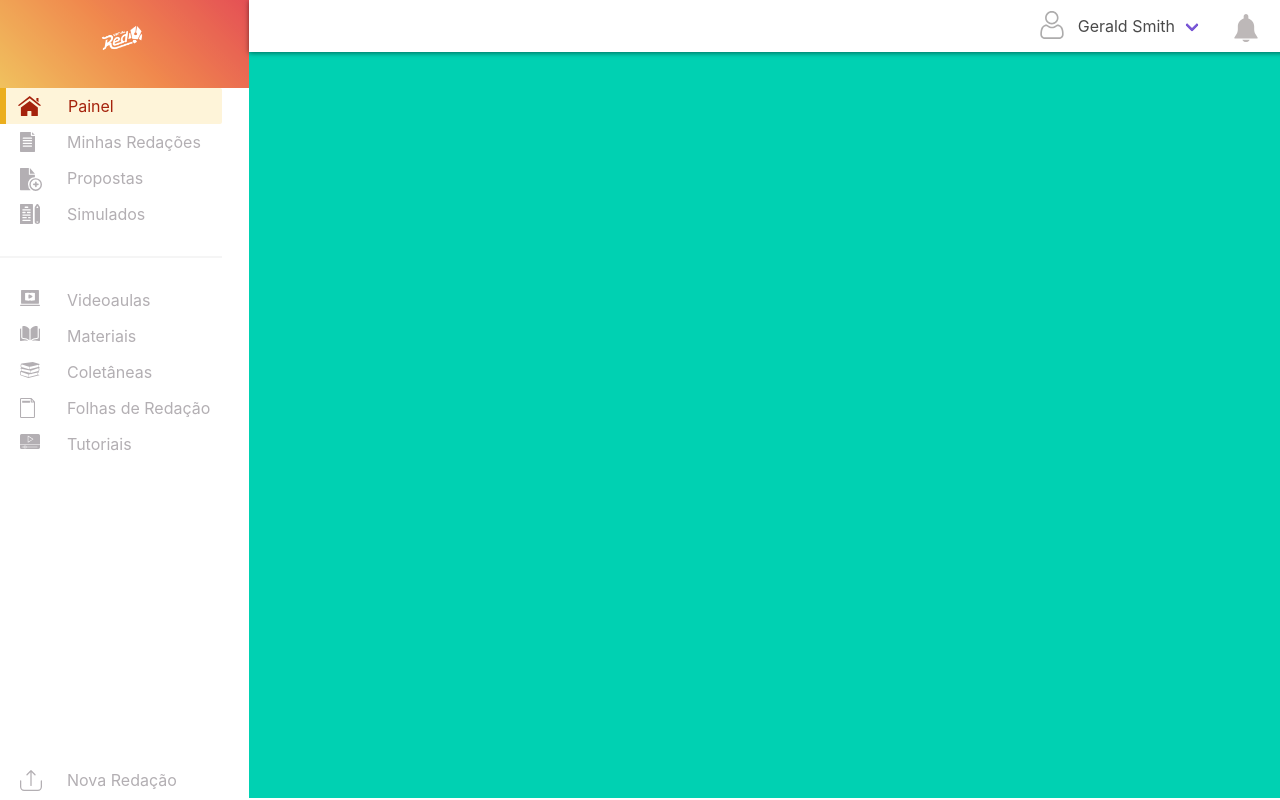
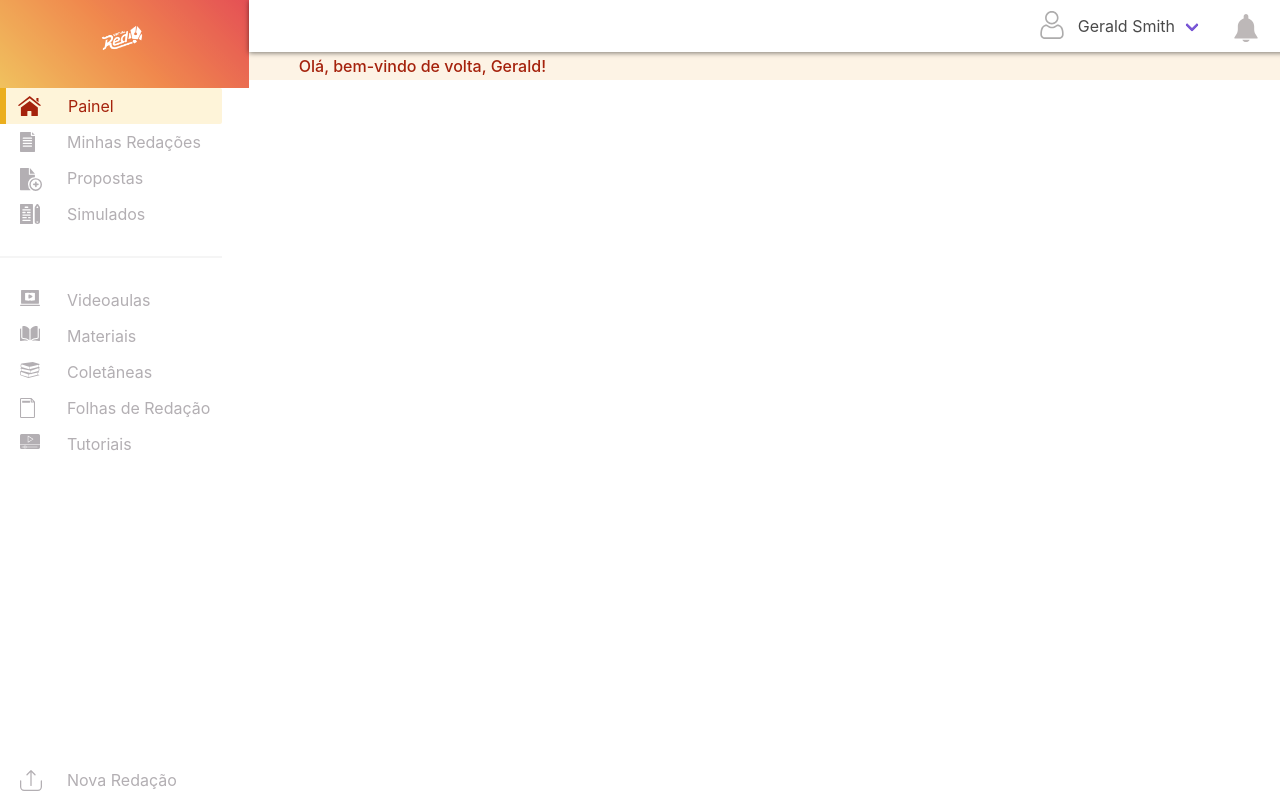
Before and after one commit to GabrielTura/internship-project, a Vue app: page /dashboard in a window 1280 px wide. Built offline with nearby package versions, Linux system fonts and the light colour scheme.

Commit message:
Fix Reponsive Bug - DashboardNavBarMessage

```diff
--- a/src/scss/_DashboardNavBar.scss
+++ b/src/scss/_DashboardNavBar.scss
@@ -1,5 +1,4 @@
 .dashNav {
-    background-color: #00d1b2;
     padding: 0 !important;
 }
 .navbar {
--- a/src/scss/_DashboardNavBarMessage.scss
+++ b/src/scss/_DashboardNavBarMessage.scss
@@ -1,8 +1,9 @@
 .message {
-    position: fixed;
-    margin-top: 3px;
-    margin-left: 55px;
-    font-weight: bold;
+    position: absolute;
+    margin-top: 4.3px;
+    font-weight: 500;
+    left: 0;
+    margin-left: 50px;
     background-color: transparent !important;
 }
 .dashNavMens {
@@ -11,7 +12,6 @@
     width: 100%;
     height: 30px;
     margin-top: 50px;
-    margin-left: 33.33vh;
     color: #a5220c;
     background-color: #ec87001a;
 }
--- a/src/views/Dashboard.vue
+++ b/src/views/Dashboard.vue
@@ -4,9 +4,10 @@
       <DashboardMenu />
       <div class="column dashNav">
         <DashboardNavBar />
+        <DashboardNavBarMessage />
       </div>
     </div>
-    <!--<DashboardNavBarMessage />
+    <!--
     <DashboardMain />
     <DashboardFooter />-->
   </div>
@@ -16,7 +17,7 @@
 // @ is an alias to /src
 import DashboardMenu from "@/components/DashboardMenu.vue";
 import DashboardNavBar from "@/components/DashboardNavBar.vue";
-//import DashboardNavBarMessage from "@/components/DashboardNavBarMessage.vue";
+import DashboardNavBarMessage from "@/components/DashboardNavBarMessage.vue";
 //import DashboardMain from "@/components/DashboardMain.vue";
 //import DashboardFooter from "@/components/DashboardFooter.vue";
 
@@ -25,7 +26,7 @@ export default {
   components: {
     DashboardMenu,
     DashboardNavBar,
-    //DashboardNavBarMessage,
+    DashboardNavBarMessage,
     //DashboardMain,
     //DashboardFooter
   }
```
